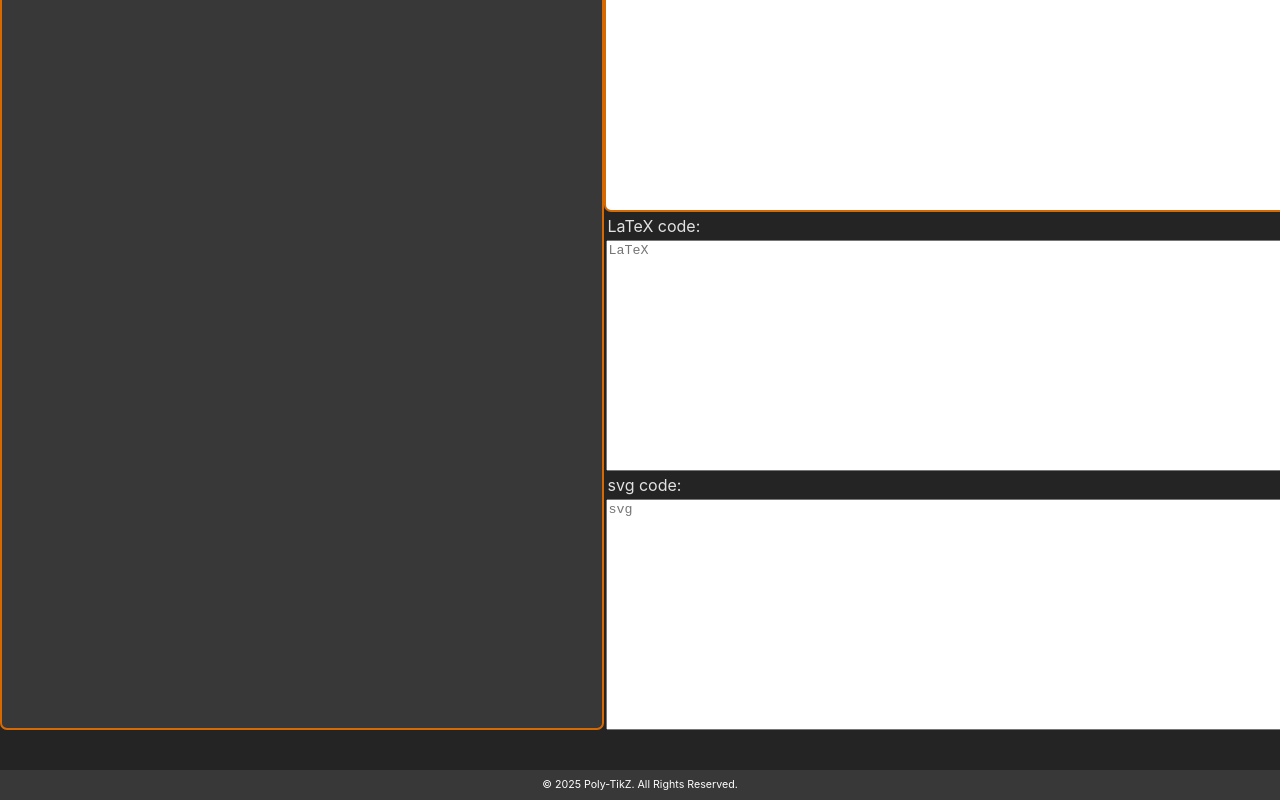
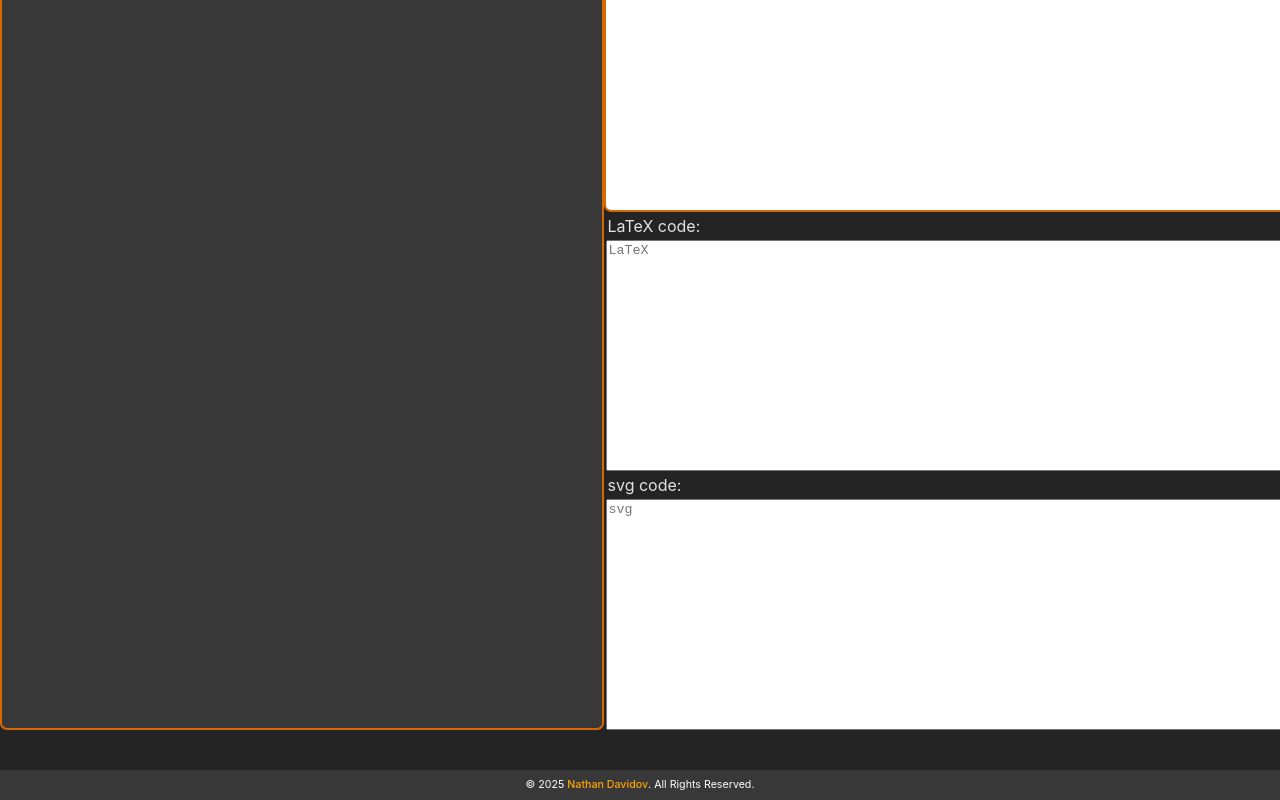
Before and after one commit to DavidovQC/Poly_Tikz_Frontend, a React (Vite) app: page / in a window 1280 px wide. Shown: the part 298-1098 px from the top of the page. Built offline with nearby package versions, Linux system fonts and the light colour scheme.

Commit message:
adjusted footer to include LinkedIn

```diff
--- a/components/Footer.jsx
+++ b/components/Footer.jsx
@@ -4,8 +4,11 @@ function Footer() {
     return (
         <div className="footer">
             <p>
-                &copy; {new Date().getFullYear()} Poly-TikZ. All Rights
-                Reserved.
+                &copy; {new Date().getFullYear()}{" "}
+                <a href="https://www.linkedin.com/in/nathan-davidov-1b5b4b192/">
+                    Nathan Davidov
+                </a>
+                . All Rights Reserved.
             </p>
         </div>
     );
--- a/styles/footer-styles.css
+++ b/styles/footer-styles.css
@@ -10,3 +10,8 @@
     max-height: 30px;
     font-size: 8pt;
 }
+
+.footer a {
+    text-decoration: none;
+    color: orange;
+}
```
